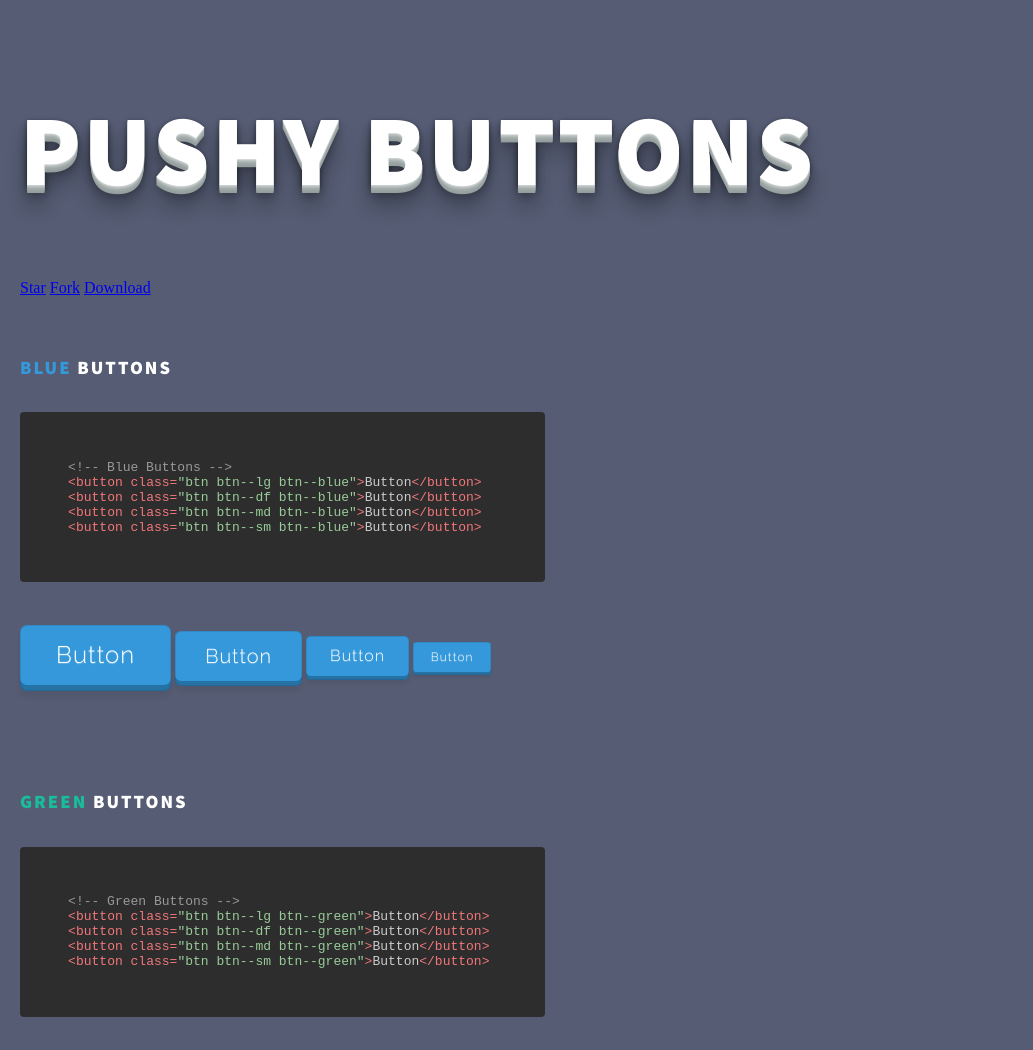
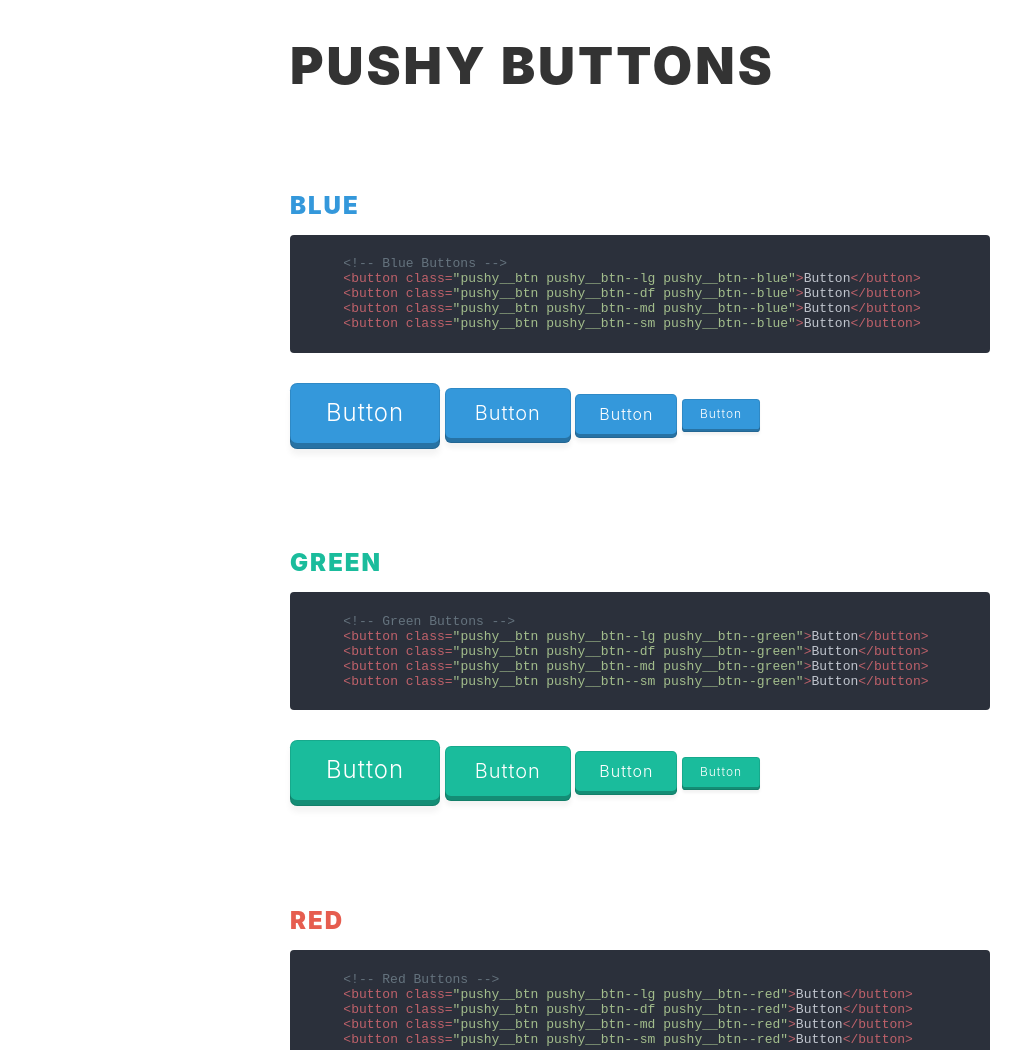
Before and after one commit to iRaul/pushy-buttons, a plain HTML site: page index.html in a window 1280 px wide. Shown: the top 1050 px of the page, without its empty margins (0-1033 px from the left). Drawn offline with nearby package versions, Linux system fonts and the light colour scheme.

Commit message:
updated the landing page

```diff
--- a/css/highlight-theme.css
+++ b/css/highlight-theme.css
@@ -1,14 +1,14 @@
-/* Tomorrow Night Eighties Theme */
-/* Original theme - https://github.com/chriskempson/tomorrow-theme */
-/* http://jmblog.github.com/color-themes-for-google-code-highlightjs */
+/* Ocean Dark Theme */
+/* https://github.com/gavsiu */
+/* Original theme - https://github.com/chriskempson/base16 */
 
-/* Tomorrow Comment */
+/* Ocean Comment */
 .hljs-comment,
 .hljs-quote {
-  color: #999999;
+  color: #65737e;
 }
 
-/* Tomorrow Red */
+/* Ocean Red */
 .hljs-variable,
 .hljs-template-variable,
 .hljs-tag,
@@ -17,10 +17,10 @@
 .hljs-selector-class,
 .hljs-regexp,
 .hljs-deletion {
-  color: #f2777a;
+  color: #bf616a;
 }
 
-/* Tomorrow Orange */
+/* Ocean Orange */
 .hljs-number,
 .hljs-built_in,
 .hljs-builtin-name,
@@ -29,42 +29,41 @@
 .hljs-params,
 .hljs-meta,
 .hljs-link {
-  color: #f99157;
+  color: #d08770;
 }
 
-/* Tomorrow Yellow */
+/* Ocean Yellow */
 .hljs-attribute {
-  color: #ffcc66;
+  color: #ebcb8b;
 }
 
-/* Tomorrow Green */
+/* Ocean Green */
 .hljs-string,
 .hljs-symbol,
 .hljs-bullet,
 .hljs-addition {
-  color: #99cc99;
+  color: #a3be8c;
 }
 
-/* Tomorrow Blue */
+/* Ocean Blue */
 .hljs-title,
 .hljs-section {
-  color: #6699cc;
+  color: #8fa1b3;
 }
 
-/* Tomorrow Purple */
+/* Ocean Purple */
 .hljs-keyword,
 .hljs-selector-tag {
-  color: #cc99cc;
+  color: #b48ead;
 }
 
 .hljs {
+  border-radius: 4px;
   display: block;
   overflow-x: auto;
-  background: #2d2d2d;
-  color: #cccccc;
-  padding: 2.5em;
-  border-radius: 4px;
-  max-width: 460px;
+  background: #2b303b;
+  color: #c0c5ce;
+  padding: 0.5em;
 }
 
 .hljs-emphasis {
--- a/index.html
+++ b/index.html
@@ -27,75 +27,67 @@
   </head>
 
   <body>
+    <main>
       <!-- Title -->
       <h1 class="title">Pushy Buttons</h1>
 
-    <div class="github-buttons">
-      <!-- Place this tag where you want the button to render. -->
-      <a class="github-button" href="https://github.com/iRaul/pushy-buttons" data-icon="octicon-star" data-style="mega" data-count-href="/iRaul/pushy-buttons/stargazers" data-count-api="/repos/iRaul/pushy-buttons#stargazers_count" data-count-aria-label="# stargazers on GitHub" aria-label="Star iRaul/pushy-buttons on GitHub">Star</a>
-
-      <!-- Place this tag where you want the button to render. -->
-      <a class="github-button" href="https://github.com/iRaul/pushy-buttons/fork" data-icon="octicon-repo-forked" data-style="mega" data-count-href="/iRaul/pushy-buttons/network" data-count-api="/repos/iRaul/pushy-buttons#forks_count" data-count-aria-label="# forks on GitHub" aria-label="Fork iRaul/pushy-buttons on GitHub">Fork</a>
-
-      <!-- Place this tag where you want the button to render. -->
-      <a class="github-button" href="https://github.com/iRaul/pushy-buttons/archive/master.zip" data-icon="octicon-cloud-download" data-style="mega" aria-label="Download iRaul/pushy-buttons on GitHub">Download</a>
-    </div>
       <!-- Blue Buttons -->
       <section>
-      <h3><span class="blue">Blue</span> Buttons</h3>
+        <h2 class="blue">Blue</h2>
         <pre>
             <code class="html xml hljs">
       <span class="hljs-comment">&lt;!-- Blue Buttons --&gt;</span>
-  <span class="hljs-tag">&lt;<span class="hljs-name">button</span> <span class="hljs-attr">class</span>=<span class="hljs-string">"btn btn--lg btn--blue"</span>&gt;</span>Button<span class="hljs-tag">&lt;/<span class="hljs-name">button</span>&gt;</span>
-  <span class="hljs-tag">&lt;<span class="hljs-name">button</span> <span class="hljs-attr">class</span>=<span class="hljs-string">"btn btn--df btn--blue"</span>&gt;</span>Button<span class="hljs-tag">&lt;/<span class="hljs-name">button</span>&gt;</span>
-  <span class="hljs-tag">&lt;<span class="hljs-name">button</span> <span class="hljs-attr">class</span>=<span class="hljs-string">"btn btn--md btn--blue"</span>&gt;</span>Button<span class="hljs-tag">&lt;/<span class="hljs-name">button</span>&gt;</span>
-  <span class="hljs-tag">&lt;<span class="hljs-name">button</span> <span class="hljs-attr">class</span>=<span class="hljs-string">"btn btn--sm btn--blue"</span>&gt;</span>Button<span class="hljs-tag">&lt;/<span class="hljs-name">button</span>&gt;</span>
+      <span class="hljs-tag">&lt;<span class="hljs-name">button</span> <span class="hljs-attr">class</span>=<span class="hljs-string">"pushy__btn pushy__btn--lg pushy__btn--blue"</span>&gt;</span>Button<span class="hljs-tag">&lt;/<span class="hljs-name">button</span>&gt;</span>
+      <span class="hljs-tag">&lt;<span class="hljs-name">button</span> <span class="hljs-attr">class</span>=<span class="hljs-string">"pushy__btn pushy__btn--df pushy__btn--blue"</span>&gt;</span>Button<span class="hljs-tag">&lt;/<span class="hljs-name">button</span>&gt;</span>
+      <span class="hljs-tag">&lt;<span class="hljs-name">button</span> <span class="hljs-attr">class</span>=<span class="hljs-string">"pushy__btn pushy__btn--md pushy__btn--blue"</span>&gt;</span>Button<span class="hljs-tag">&lt;/<span class="hljs-name">button</span>&gt;</span>
+      <span class="hljs-tag">&lt;<span class="hljs-name">button</span> <span class="hljs-attr">class</span>=<span class="hljs-string">"pushy__btn pushy__btn--sm pushy__btn--blue"</span>&gt;</span>Button<span class="hljs-tag">&lt;/<span class="hljs-name">button</span>&gt;</span>
             </code>
         </pre>
 
-        <button class="btn btn--lg btn--blue">Button</button>
-        <button class="btn btn--df btn--blue">Button</button>
-        <button class="btn btn--md btn--blue">Button</button>
-        <button class="btn btn--sm btn--blue">Button</button>
+          <button class="pushy__btn pushy__btn--lg pushy__btn--blue">Button</button>
+          <button class="pushy__btn pushy__btn--df pushy__btn--blue">Button</button>
+          <button class="pushy__btn pushy__btn--md pushy__btn--blue">Button</button>
+          <button class="pushy__btn pushy__btn--sm pushy__btn--blue">Button</button>
       </section>
 
       <!-- Green Buttons -->
       <section>
-      <h3><span class="green">Green</span> Buttons</h3>
+        <h2 class="green">Green</h2>
         <pre>
             <code class="html xml hljs">
       <span class="hljs-comment">&lt;!-- Green Buttons --&gt;</span>
-  <span class="hljs-tag">&lt;<span class="hljs-name">button</span> <span class="hljs-attr">class</span>=<span class="hljs-string">"btn btn--lg btn--green"</span>&gt;</span>Button<span class="hljs-tag">&lt;/<span class="hljs-name">button</span>&gt;</span>
-  <span class="hljs-tag">&lt;<span class="hljs-name">button</span> <span class="hljs-attr">class</span>=<span class="hljs-string">"btn btn--df btn--green"</span>&gt;</span>Button<span class="hljs-tag">&lt;/<span class="hljs-name">button</span>&gt;</span>
-  <span class="hljs-tag">&lt;<span class="hljs-name">button</span> <span class="hljs-attr">class</span>=<span class="hljs-string">"btn btn--md btn--green"</span>&gt;</span>Button<span class="hljs-tag">&lt;/<span class="hljs-name">button</span>&gt;</span>
-  <span class="hljs-tag">&lt;<span class="hljs-name">button</span> <span class="hljs-attr">class</span>=<span class="hljs-string">"btn btn--sm btn--green"</span>&gt;</span>Button<span class="hljs-tag">&lt;/<span class="hljs-name">button</span>&gt;</span>
+      <span class="hljs-tag">&lt;<span class="hljs-name">button</span> <span class="hljs-attr">class</span>=<span class="hljs-string">"pushy__btn pushy__btn--lg pushy__btn--green"</span>&gt;</span>Button<span class="hljs-tag">&lt;/<span class="hljs-name">button</span>&gt;</span>
+      <span class="hljs-tag">&lt;<span class="hljs-name">button</span> <span class="hljs-attr">class</span>=<span class="hljs-string">"pushy__btn pushy__btn--df pushy__btn--green"</span>&gt;</span>Button<span class="hljs-tag">&lt;/<span class="hljs-name">button</span>&gt;</span>
+      <span class="hljs-tag">&lt;<span class="hljs-name">button</span> <span class="hljs-attr">class</span>=<span class="hljs-string">"pushy__btn pushy__btn--md pushy__btn--green"</span>&gt;</span>Button<span class="hljs-tag">&lt;/<span class="hljs-name">button</span>&gt;</span>
+      <span class="hljs-tag">&lt;<span class="hljs-name">button</span> <span class="hljs-attr">class</span>=<span class="hljs-string">"pushy__btn pushy__btn--sm pushy__btn--green"</span>&gt;</span>Button<span class="hljs-tag">&lt;/<span class="hljs-name">button</span>&gt;</span>
             </code>
         </pre>
 
-      <button class="btn btn--lg btn--green">Button</button>
-      <button class="btn btn--df btn--green">Button</button>
-      <button class="btn btn--md btn--green">Button</button>
-      <button class="btn btn--sm btn--green">Button</button>
+        <button class="pushy__btn pushy__btn--lg pushy__btn--green">Button</button>
+        <button class="pushy__btn pushy__btn--df pushy__btn--green">Button</button>
+        <button class="pushy__btn pushy__btn--md pushy__btn--green">Button</button>
+        <button class="pushy__btn pushy__btn--sm pushy__btn--green">Button</button>
       </section>
 
       <!-- Red Buttons -->
       <section>
-      <h3><span class="red">Red</span> Buttons</h3>
+        <h2 class="red">Red</h2>
         <pre>
             <code class="html xml hljs">
       <span class="hljs-comment">&lt;!-- Red Buttons --&gt;</span>
-  <span class="hljs-tag">&lt;<span class="hljs-name">button</span> <span class="hljs-attr">class</span>=<span class="hljs-string">"btn btn--lg btn--red"</span>&gt;</span>Button<span class="hljs-tag">&lt;/<span class="hljs-name">button</span>&gt;</span>
-  <span class="hljs-tag">&lt;<span class="hljs-name">button</span> <span class="hljs-attr">class</span>=<span class="hljs-string">"btn btn--df btn--red"</span>&gt;</span>Button<span class="hljs-tag">&lt;/<span class="hljs-name">button</span>&gt;</span>
-  <span class="hljs-tag">&lt;<span class="hljs-name">button</span> <span class="hljs-attr">class</span>=<span class="hljs-string">"btn btn--md btn--red"</span>&gt;</span>Button<span class="hljs-tag">&lt;/<span class="hljs-name">button</span>&gt;</span>
-  <span class="hljs-tag">&lt;<span class="hljs-name">button</span> <span class="hljs-attr">class</span>=<span class="hljs-string">"btn btn--sm btn--red"</span>&gt;</span>Button<span class="hljs-tag">&lt;/<span class="hljs-name">button</span>&gt;</span>
+      <span class="hljs-tag">&lt;<span class="hljs-name">button</span> <span class="hljs-attr">class</span>=<span class="hljs-string">"pushy__btn pushy__btn--lg pushy__btn--red"</span>&gt;</span>Button<span class="hljs-tag">&lt;/<span class="hljs-name">button</span>&gt;</span>
+      <span class="hljs-tag">&lt;<span class="hljs-name">button</span> <span class="hljs-attr">class</span>=<span class="hljs-string">"pushy__btn pushy__btn--df pushy__btn--red"</span>&gt;</span>Button<span class="hljs-tag">&lt;/<span class="hljs-name">button</span>&gt;</span>
+      <span class="hljs-tag">&lt;<span class="hljs-name">button</span> <span class="hljs-attr">class</span>=<span class="hljs-string">"pushy__btn pushy__btn--md pushy__btn--red"</span>&gt;</span>Button<span class="hljs-tag">&lt;/<span class="hljs-name">button</span>&gt;</span>
+      <span class="hljs-tag">&lt;<span class="hljs-name">button</span> <span class="hljs-attr">class</span>=<span class="hljs-string">"pushy__btn pushy__btn--sm pushy__btn--red"</span>&gt;</span>Button<span class="hljs-tag">&lt;/<span class="hljs-name">button</span>&gt;</span>
             </code>
         </pre>
 
-      <button class="btn btn--lg btn--red">Button</button>
-      <button class="btn btn--df btn--red">Button</button>
-      <button class="btn btn--md btn--red">Button</button>
-      <button class="btn btn--sm btn--red">Button</button>
+        <button class="pushy__btn pushy__btn--lg pushy__btn--red">Button</button>
+        <button class="pushy__btn pushy__btn--df pushy__btn--red">Button</button>
+        <button class="pushy__btn pushy__btn--md pushy__btn--red">Button</button>
+        <button class="pushy__btn pushy__btn--sm pushy__btn--red">Button</button>
       </section>
+    </main>
 
     <!-- Highlight.js -->
     <script src="//cdnjs.cloudflare.com/ajax/libs/highlight.js/9.10.0/highlight.min.js"></script>
--- a/scss/base.scss
+++ b/scss/base.scss
@@ -1,66 +1,69 @@
-// Typography
-// -----------
-@import url('https://fonts.googleapis.com/css?family=Raleway:300,400');
-@import url('https://fonts.googleapis.com/css?family=Source+Sans+Pro:400,900');
-
 // Base Styles
 // -----------
-.btn {
+
+.pushy__btn {
+  -webkit-font-smoothing: antialiased;
+  text-rendering: optimizeLegibility;
+
   display: inline-block;
   border: none;
   border-radius: .3em;
-    box-shadow: inset 0 0 0 1px hsla(0,0%,0%,.1),
-                inset 0 -.25em 0 hsla(0,0%,0%,.25),
-                0 .25em .25em hsla(0,0%,0%,.05);
+  box-shadow: inset 0 0 0 1px hsla(0, 0%, 0%, .1),
+              inset 0 -.25em 0 hsla(0, 0%, 0%, .25),
+              0 .25em .25em hsla(0, 0%, 0%, .05);
   color: #fff;
   cursor: pointer;
-    font-family: 'Raleway', sans-serif;
+  font-family: -apple-system,BlinkMacSystemFont,"Segoe UI",Roboto, Helvetica,Arial,sans-serif,"Apple Color Emoji","Segoe UI Emoji", "Segoe UI Symbol";
   font-weight: 300;
   line-height: 1.5;
   letter-spacing: 1px;
   padding: .5em 1.5em .75em;
   position: relative;
   text-decoration: none;
-    text-shadow: 0 1px 1px hsla(0,0%,100%,.25);
   vertical-align: middle;
   user-select: none;
 
   &:active {
-      outline: none;
     box-shadow: inset 0 0 0 1px hsla(0, 0%, 0%, .2),
                 inset 0 2px 0 hsla(0, 0%, 100%, .1),
                 inset 0 .25em .5em hsla(0, 0%, 0%, .05);
     margin-top: .25em;
     padding-bottom: .5em;
   }
+
+  &:active,
   &:focus {
     outline: none;
-    }
   }
 
   // Colors
   // -----------
-.btn--blue {
+  &--blue {
     background-color: $blue;
   }
-.btn--green {
+
+  &--green {
     background-color: $green;
   }
-.btn--red {
+
+  &--red {
     background-color: $red;
   }
 
   // Sizes
   // -----------
-.btn--lg {
+  &--lg {
     font-size: $large;
   }
-.btn--df {
+
+  &--df {
     font-size: $default;
   }
-.btn--md {
+
+  &--md {
     font-size: $medium;
   }
-.btn--sm {
+  &--sm {
     font-size: $small;
   }
+}
--- a/scss/pushy-buttons.scss
+++ b/scss/pushy-buttons.scss
@@ -11,55 +11,57 @@ html {
 }
 
 body {
-  background-color: #555c73; //#6f86d6
+  background-color: #FFF;
   min-height: 100%;
   margin: 0;
-  padding: 20px;
+  font-family: -apple-system,BlinkMacSystemFont,"Segoe UI",Roboto, Helvetica,Arial,sans-serif,"Apple Color Emoji","Segoe UI Emoji", "Segoe UI Symbol";
+  -webkit-font-smoothing: antialiased;
+  text-rendering: optimizeLegibility;
+
+  @media (max-width: 800px) {
+    main { display: none; }
+
+    &:after {
+      content: "👋";
+      font-size: 60px;
+      position: absolute;
+      top: 50%; left: 50%;
+      transform: translate(-50%, -50%);
+    }
+  }
+}
+
+main {
+  max-width: 700px;
+  margin: 0 auto;
+  padding: 0 15px;
 }
 
 section {
   padding: 40px 0;
 
-  h3 {
-    color: #fff;
+  pre {
+    margin: 0;
+  }
+
+  h2 {
+    color: #333;
     text-transform: uppercase;
     letter-spacing: 2px;
-    font-family: 'Source Sans Pro', sans-serif;
     font-weight: 900;
+    margin-bottom: 0;
   }
 
-  .blue {
-    color: $blue;
-  }
-  .green {
-    color: $green;
-  }
-  .red {
-    color: $red;
-  }
+  .blue { color: $blue; }
+  .green { color: $green; }
+  .red { color: $red; }
 }
 
-// 3D Title
-// -----------
+// Title
 .title {
-  color: #fff;
+  color: #333;
   text-transform: uppercase;
-  text-shadow: 0 1px 0 hsl(174,5%,80%),
-               0 2px 0 hsl(174,5%,75%),
-               0 3px 0 hsl(174,5%,70%),
-               0 4px 0 hsl(174,5%,66%),
-               0 5px 0 hsl(174,5%,64%),
-               0 6px 0 hsl(174,5%,62%),
-               0 7px 0 hsl(174,5%,61%),
-               0 8px 0 hsl(174,5%,60%),
-               0 0 5px rgba(0,0,0,.05),
-               0 1px 3px rgba(0,0,0,.2),
-               0 3px 5px rgba(0,0,0,.2),
-               0 5px 10px rgba(0,0,0,.2),
-               0 10px 10px rgba(0,0,0,.2),
-               0 20px 20px rgba(0,0,0,.3);
   letter-spacing: 3px;
-  font-family: 'Source Sans Pro', sans-serif;
   font-weight: 900;
-  font-size: 100px;
+  font-size: 4vw;
 }
```
Also changed, not shown: css/pushy-buttons.css, css/pushy-buttons.min.css, gulpfile.js (indentation only). Lines whose indentation alone changed are shown as unchanged.
